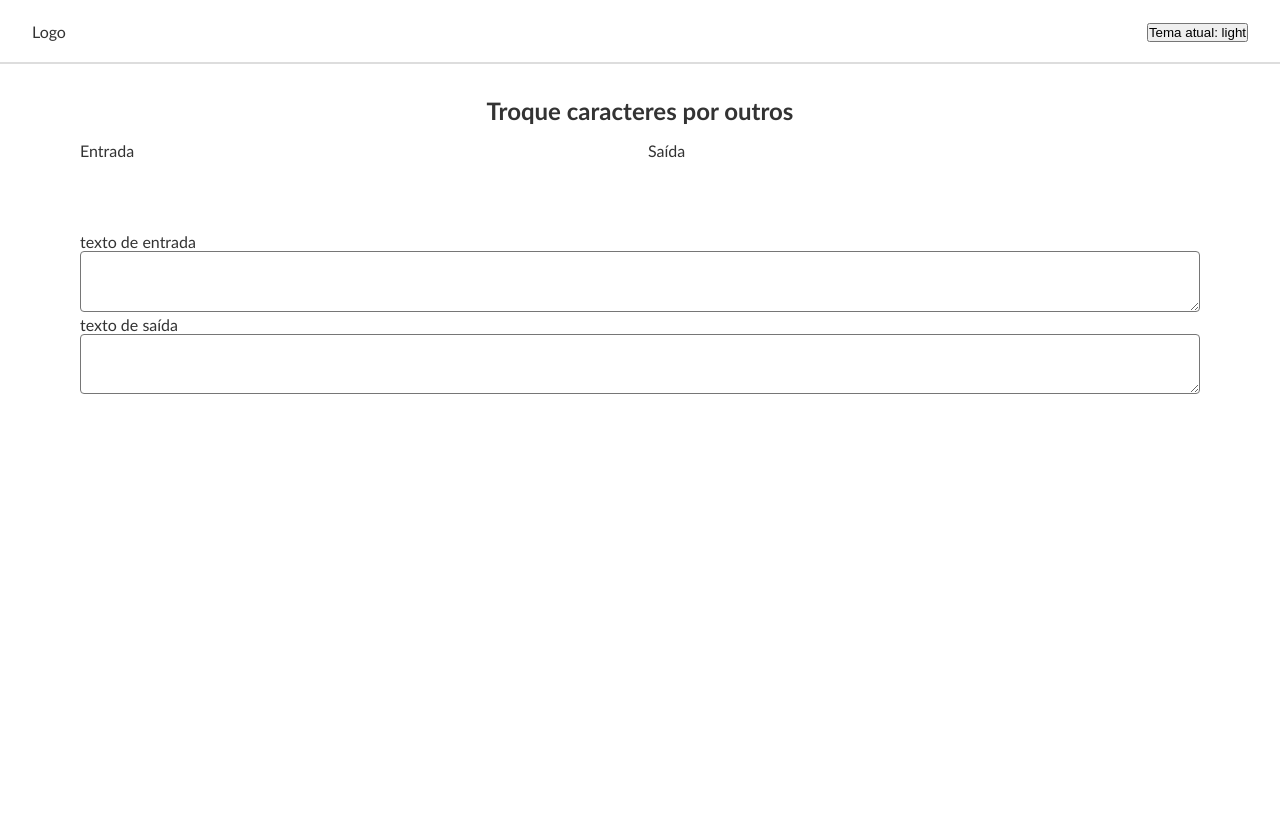
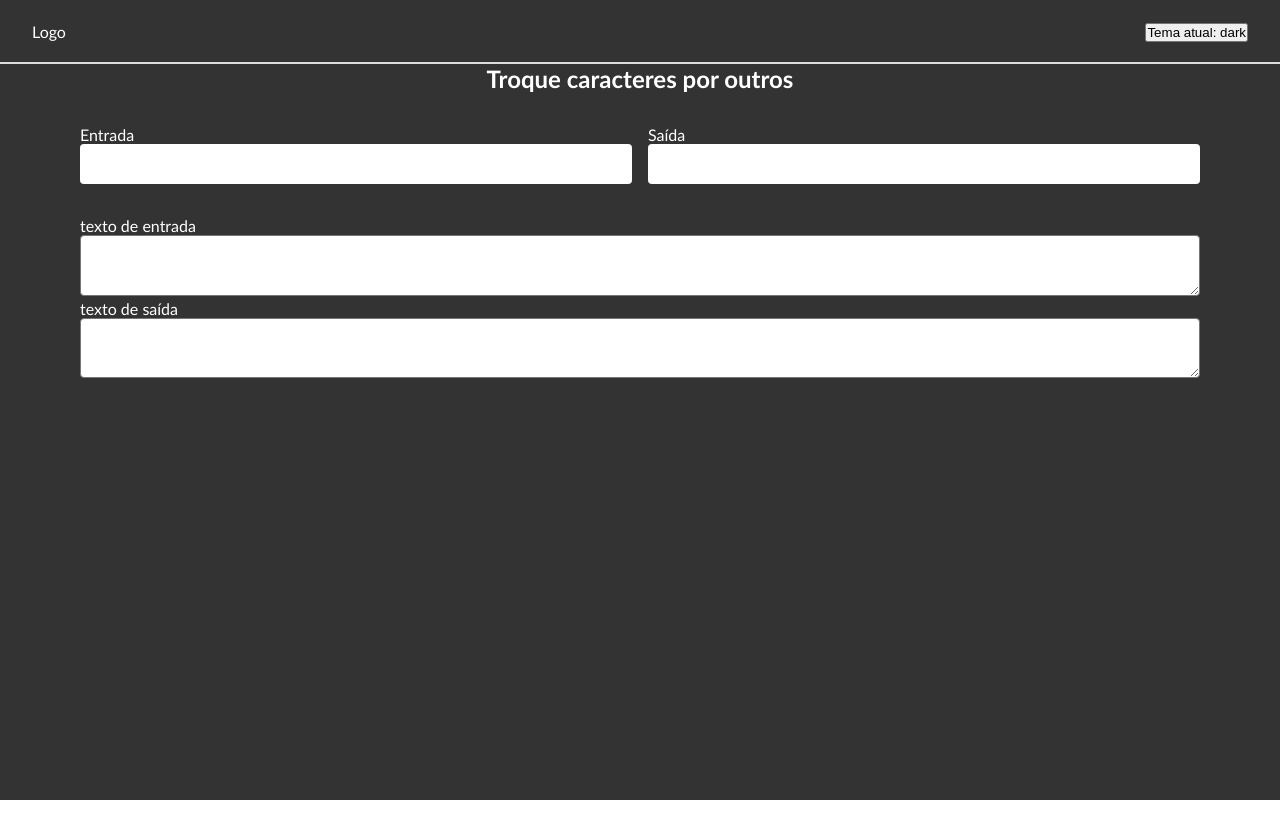
Before and after one commit to jeanwisotscki/char-replacer, a React (Vite) app: page / in a window 1280 px wide. After the commit the page ends 800 px from the top, so only its background shows below. Built offline with nearby package versions, Linux system fonts and the light colour scheme.

Commit message:
funcionalidade do app OK

```diff
--- a/src/App.tsx
+++ b/src/App.tsx
@@ -1,12 +1,11 @@
 import React from "react";
 
+import { Forms } from "./components/Forms";
 import { Header } from "./components/Header";
 import { Container } from "./components/Container";
 import { ThemeContext, ThemeContextType } from "./contexts/ThemeContext";
 
 import styles from "./index.module.css";
-import { ReplaceFields } from "./components/ReplaceFields";
-import { TextAreasContainer } from "./components/TextAreasContainer";
 
 function App() {
   const { theme } = React.useContext(ThemeContext) as ThemeContextType;
@@ -15,8 +14,7 @@ function App() {
     <div className={theme === "light" ? styles.light : styles.dark}>
       <Header />
       <Container>
-        <ReplaceFields />
-        <TextAreasContainer />
+        <Forms />
       </Container>
     </div>
   );
--- a/src/components/ReplaceFields/index.module.css
+++ b/src/components/Forms/index.module.css
@@ -1,10 +1,10 @@
+h2 {
+  text-align: center;
+  margin-bottom: 1rem;
+}
+
 .form {
   margin: 2rem 0;
-}
-
-.form h2 {
-  text-align: center;
-  margin-bottom: 1rem;
 }
 
 .inputFields {
@@ -28,3 +28,20 @@
   border: none;
   outline: none;
 }
+
+.container {
+}
+
+.container div {
+}
+
+.container div label {
+  display: block;
+}
+
+.container div textarea {
+  width: 100%;
+  font-size: 1rem;
+  padding: 0.7rem 1.2rem;
+  border-radius: 4px;
+}
--- /dev/null
+++ b/src/components/Forms/index.tsx
@@ -0,0 +1,53 @@
+import React from "react";
+
+import styles from "./index.module.css";
+
+export const Forms = () => {
+  const [enterText, setEnterText] = React.useState("");
+  const [inputChars, setInputChars] = React.useState("");
+  const [outputChars, setOutputChars] = React.useState("");
+
+  return (
+    <div>
+      <h2>Troque caracteres por outros</h2>
+      <form className={styles.form}>
+        <div className={styles.inputFields}>
+          <div>
+            <label htmlFor="entrada">Entrada</label>
+            <input
+              type="text"
+              id="entrada"
+              onChange={(e) => setInputChars(e.target.value)}
+              value={inputChars}
+            />
+          </div>
+          <div>
+            <label htmlFor="saida">Saída</label>
+            <input
+              type="text"
+              id="saida"
+              onChange={(e) => setOutputChars(e.target.value)}
+              value={outputChars}
+            />
+          </div>
+        </div>
+      </form>
+      <div className={styles.container}>
+        <div>
+          <label htmlFor="">texto de entrada</label>
+          <textarea
+            value={enterText}
+            onChange={(e) => setEnterText(e.target.value)}
+          />
+        </div>
+        <div>
+          <label htmlFor="">texto de saída</label>
+          <textarea
+            value={enterText.split(inputChars).join(outputChars)}
+            readOnly
+          />
+        </div>
+      </div>
+    </div>
+  );
+};
--- a/src/components/ReplaceFields/index.tsx
+++ /dev/null
@@ -1,22 +0,0 @@
-import React from "react";
-
-import styles from "./index.module.css";
-
-export const ReplaceFields = () => {
-  return (
-    <form className={styles.form}>
-      <h2>Troque caracteres por outros</h2>
-
-      <div className={styles.inputFields}>
-        <div>
-          <label htmlFor="">Entrada</label>
-          <input type="text" />
-        </div>
-        <div>
-          <label htmlFor="">Saída</label>
-          <input type="text" />
-        </div>
-      </div>
-    </form>
-  );
-};
--- a/src/components/TextAreasContainer/index.module.css
+++ /dev/null
@@ -1,16 +0,0 @@
-.container {
-}
-
-.container div {
-}
-
-.container div label {
-  display: block;
-}
-
-.container div textarea {
-  width: 100%;
-  font-size: 1rem;
-  padding: 0.7rem 1.2rem;
-  border-radius: 4px;
-}
--- a/src/components/TextAreasContainer/index.tsx
+++ /dev/null
@@ -1,24 +0,0 @@
-import React from "react";
-
-import styles from "./index.module.css";
-
-export const TextAreasContainer = () => {
-  const [enterText, setEnterText] = React.useState("");
-
-  function textoEntrada(e) {
-    setEnterText(e.target.value);
-  }
-
-  return (
-    <div className={styles.container}>
-      <div>
-        <label htmlFor="">texto de entrada</label>
-        <textarea onChange={textoEntrada}>{enterText}</textarea>
-      </div>
-      <div>
-        <label htmlFor="">texto de saída</label>
-        <textarea value={enterText.replace(/a/gi, "b")} readOnly />
-      </div>
-    </div>
-  );
-};
--- a/src/contexts/ThemeContext.tsx
+++ b/src/contexts/ThemeContext.tsx
@@ -14,7 +14,7 @@ export type ThemeContextType = {
 export const ThemeContext = React.createContext<ThemeContextType | null>(null);
 
 export const ThemeProvider = ({ children }: IThemeProviderProps) => {
-  const [theme, setTheme] = React.useState<Theme>("light");
+  const [theme, setTheme] = React.useState<Theme>("dark");
 
   return (
     <ThemeContext.Provider value={{ theme, setTheme }}>
```
